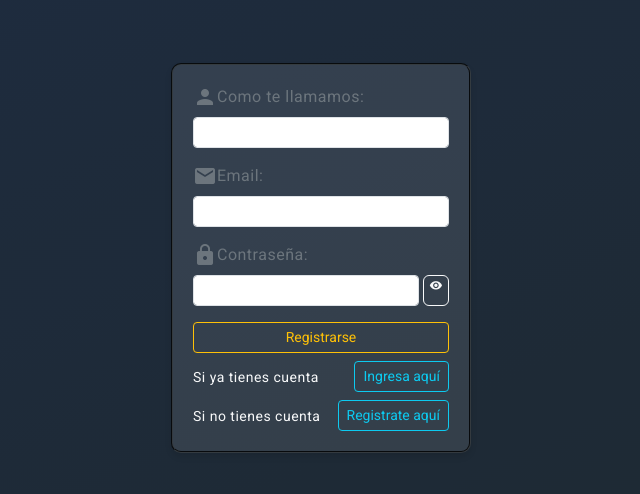
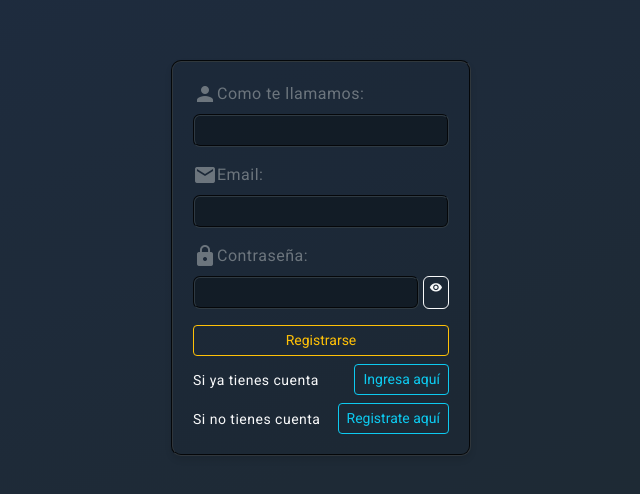
Before and after one commit to paholoMagician/reponotes, an Angular app: page /login in a window 1280 px wide. Shown: the part 142-636 px from the top of the page, without its empty margins (319-959 px from the left). Built offline with nearby package versions, Linux system fonts and the light colour scheme.

Commit message:
trabajando en tipolistas

```diff
--- a/package.json
+++ b/package.json
@@ -25,6 +25,7 @@
     "@angular/service-worker": "^18.2.0",
     "@angular/ssr": "^18.2.4",
     "@popperjs/core": "^2.11.8",
+    "animate.css": "^4.1.1",
     "bootstrap": "^5.3.3",
     "express": "^4.18.2",
     "jquery": "^3.7.1",
--- a/src/app/components/dashboard/dashboard.component.html
+++ b/src/app/components/dashboard/dashboard.component.html
@@ -1,5 +1,5 @@
-<div>
+<div class="">
 
-
+    <app-navside></app-navside>
 
 </div>
--- /dev/null
+++ b/src/app/components/dashboard/services/dashboard.service.ts
@@ -0,0 +1,27 @@
+import { HttpClient } from '@angular/common/http';
+import { Injectable } from '@angular/core';
+
+@Injectable({
+  providedIn: 'root'
+})
+export class DashboardService {
+
+  constructor(private http: HttpClient) { }
+
+  obtenerTipoLista(id: number) {
+    return this.http.get('https://rpsoftdev.store:444/api/tipoLista/ObtenerTipoLista/' + id);
+  }
+
+  guardarTipoLista(model: any) {
+    return this.http.post('https://rpsoftdev.store:444/api/tipoLista/guardarTipoLista', model);
+  }
+
+  actualizarTipoLista(model: any, id: number) {
+    return this.http.put('https://rpsoftdev.store:444/api/tipoLista/ActualizarTipoLista' + id, model);
+  }
+
+  eliminarTipoLista(id: number) {
+    return this.http.get('https://rpsoftdev.store:444/api/tipoLista/EliminarTipoLista/' + id);
+  }
+
+}
--- a/src/app/shared/login/login.component.html
+++ b/src/app/shared/login/login.component.html
@@ -5,7 +5,7 @@
 </div>
 
 <div class="backdroop">
-<div class="login" >
+    <div class="login">
 
         <div>
             <!-- LOGOTIPO -->
@@ -17,43 +17,37 @@
             </span>
         </div> -->
             <form [formGroup]="registerForm" class="mb-2" (ngSubmit)="onSubmit()">
-            <div class="mb-3" *ngIf="showSignIn" >
+                <div class="mb-3" *ngIf="showSignIn">
                     <label for="nombre" class="form-label text-secondary d-flex align-items-center">
                         <mat-icon>person</mat-icon>Como te llamamos:
                     </label>
-                <input class="form-control form-control-sm"
-                       nombre="nombre"
-                       type="text"
-                       #nombre
-                       id="nombre">
+                    <input class="form-control form-control-sm" formControlName="nombre" nombre="nombre" type="text"
+                        #nombre id="nombre">
                 </div>
-            <div class="mb-3" >
-                <label for="nombre" class="form-label text-secondary d-flex align-items-center">
+                <div class="mb-3">
+                    <label for="email" class="form-label text-secondary d-flex align-items-center">
                         <mat-icon>mail</mat-icon>Email:
                     </label>
-                <input class="form-control form-control-sm"
-                       nombre="email"
-                       #email
-                       type="email"
-                       id="email">
+                    <input class="form-control form-control-sm" formControlName="email" nombre="email" #email
+                        type="email" id="email">
                 </div>
-            <div class="mb-3" >
-                <label for="contrasenia" class="form-label text-secondary d-flex align-items-center">
+                <div class="mb-3">
+                    <label for="password" class="form-label text-secondary d-flex align-items-center">
                         <mat-icon>lock</mat-icon>Contraseña:
                     </label>
                     <div class="d-flex">
-                    <input class="form-control form-control-sm"
-                           nombre="contrasenia"
-                           #contrasenia
-                           type="password"
-                           id="contrasenia">
+                        <input class="form-control form-control-sm" formControlName="password" nombre="password"
+                            #password type="password" id="password">
                         &nbsp;
-                           <button type="button" class="btn d-flex align-items-center justify-content-center btn-outline-light p-0" (click)="togglePasswordVisibility()">
-                            <mat-icon style="font-size: 10pt;">{{ showPassword ? 'visibility_off' : 'visibility' }}</mat-icon>
+                        <button type="button"
+                            class="btn d-flex align-items-center justify-content-center btn-outline-light p-0"
+                            (click)="togglePasswordVisibility()">
+                            <mat-icon style="font-size: 10pt;">{{ showPassword ? 'visibility_off' : 'visibility'
+                                }}</mat-icon>
                         </button>
                     </div>
                 </div>
-                <button class="btn btn-outline-warning btn-sm w-100" type="submit" >
+                <button class="btn btn-outline-warning btn-sm w-100" type="submit">
                     {{ text_action_button }}
                 </button>
             </form>
@@ -63,13 +57,13 @@
         <div class="text-light d-flex flex-column">
             <span class="mb-2 d-flex justify-content-between align-items-center">
                 <small> Si ya tienes cuenta </small>
-            <button class="btn btn-sm btn-outline-info" (click)="ingresarLog('log')" >
+                <button class="btn btn-sm btn-outline-info" (click)="ingresarLog('log')">
                     Ingresa aquí
                 </button>
             </span>
             <span class="d-flex justify-content-between align-items-center">
                 <small>Si no tienes cuenta </small>
-            <button class="btn btn-sm btn-outline-info" (click)="ingresarLog('sign')" >
+                <button class="btn btn-sm btn-outline-info" (click)="ingresarLog('sign')">
                     Registrate aquí
                 </button>
             </span>
--- a/src/app/shared/login/login.component.scss
+++ b/src/app/shared/login/login.component.scss
@@ -1,5 +1,6 @@
 .login {
-    background: rgba(255, 255, 255, 0.1); /* Slightly transparent background */
+  background: rgba(25, 32, 44, 0.1);
+  /* Slightly transparent background */
   padding: 20px;
   border-radius: 10px;
   box-shadow: 0 4px 6px rgba(0, 0, 0, 0.1);
--- a/src/app/shared/login/services/login.service.ts
+++ b/src/app/shared/login/services/login.service.ts
@@ -6,14 +6,14 @@ import { Injectable } from '@angular/core';
 })
 export class LoginService {
 
-  constructor( private http: HttpClient, ) { }
+  constructor(private http: HttpClient,) { }
 
-  registroUsuario( model:any ) {
-    return this.http.post( 'https://rpsoftdev.store:444/api/login/guardarUsuario', model );
+  registroUsuario(model: any) {
+    return this.http.post('https://rpsoftdev.store:444/api/login/guardarUsuario', model);
   }
 
-  login( model:any ) {
-    return this.http.post( 'https://rpsoftdev.store:444/api/login/guardarUsuario', model );
+  login(model: any) {
+    return this.http.post('https://rpsoftdev.store:444/api/login/loginUser', model);
   }
 
 }
--- a/src/app/shared/navside/navside.component.ts
+++ b/src/app/shared/navside/navside.component.ts
@@ -1,10 +1,30 @@
-import { Component } from '@angular/core';
+import { Component, OnInit } from '@angular/core';
+import { DashboardService } from '../../components/dashboard/services/dashboard.service';
 
 @Component({
   selector: 'app-navside',
   templateUrl: './navside.component.html',
   styleUrl: './navside.component.scss'
 })
-export class NavsideComponent {
+export class NavsideComponent implements OnInit {
+
+  modelTipoLista: any = [];
+  constructor(private dash: DashboardService) { }
+
+  ngOnInit(): void {
+
+  }
+
+
+
+  guardarTipoLista() {
+
+    this.dash.guardarTipoLista(this.modelTipoLista).subscribe({
+      next: (x) => {
+
+      }
+    })
+
+  }
 
 }
--- a/src/index.html
+++ b/src/index.html
@@ -1,5 +1,6 @@
 <!doctype html>
 <html lang="en">
+
 <head>
   <meta charset="utf-8">
   <title>Reponotes</title>
@@ -8,11 +9,18 @@
   <link rel="icon" type="image/x-icon" href="favicon.ico">
   <link rel="manifest" href="manifest.webmanifest">
   <meta name="theme-color" content="#1976d2">
+  <link rel="preconnect" href="https://fonts.googleapis.com">
+  <link rel="preconnect" href="https://fonts.gstatic.com" crossorigin>
+  <link href="https://fonts.googleapis.com/css2?family=Space+Mono:ital,wght@0,400;0,700;1,400;1,700&display=swap"
+    rel="stylesheet">
   <link href="https://fonts.googleapis.com/css2?family=Roboto:wght@300;400;500&display=swap" rel="stylesheet">
   <link href="https://fonts.googleapis.com/icon?family=Material+Icons" rel="stylesheet">
+  <link rel="stylesheet" href="https://cdnjs.cloudflare.com/ajax/libs/animate.css/4.1.1/animate.min.css" />
 </head>
+
 <body class="mat-typography">
   <app-root></app-root>
   <noscript>Please enable JavaScript to continue using this application.</noscript>
 </body>
+
 </html>
--- a/src/styles.scss
+++ b/src/styles.scss
@@ -1,6 +1,8 @@
 /* You can add global styles to this file, and also import other style files */
 
-html, body {
+
+html,
+body {
   height: 100vh;
 }
 
@@ -16,9 +18,11 @@ html, body {
   0% {
     background-position: 0% 50%;
   }
+
   50% {
     background-position: 100% 50%;
   }
+
   100% {
     background-position: 0% 50%;
   }
@@ -42,11 +46,13 @@ html, body {
   font-size: 78px;
   opacity: 0.8;
 }
+
 .loader:before {
   content: "{";
   display: inline-block;
   animation: pulse 0.4s alternate infinite ease-in-out;
 }
+
 .loader:after {
   content: "}";
   display: inline-block;
@@ -78,3 +84,31 @@ html, body {
     opacity: 0.5;
   }
 }
+
+
+/* Cambiar el fondo y el borde del input */
+input {
+  background-color: #101820b7 !important;
+  border: 1px solid #333;
+  /* Cambia el color del borde como prefieras */
+  color: #fff !important;
+  /* Para que el texto sea visible */
+  border: groove 2px rgba(51, 63, 70, 0.824) !important;
+  border-radius: 7px !important;
+}
+
+/* Quitar el color de fondo blanco por defecto del autoselect en los navegadores */
+input:-webkit-autofill,
+input:-webkit-autofill:hover,
+input:-webkit-autofill:focus {
+  -webkit-box-shadow: 0 0 0 1000px #101820 inset;
+  -webkit-text-fill-color: #fff;
+}
+
+/* Quitar el borde blanco cuando se hace focus */
+input:focus {
+  border-color: #333;
+  /* Mantiene el mismo color del borde */
+  box-shadow: none;
+  /* Quita el brillo del focus */
+}
```
Also changed, not shown: src/app/components/dashboard/sources/tipolistas.ts (added, +30 -0 lines), src/app/shared/login/login.component.ts (+39 -29 lines), 2 other files (tests, documents, lock files or other folders). Lines whose indentation alone changed are shown as unchanged.
